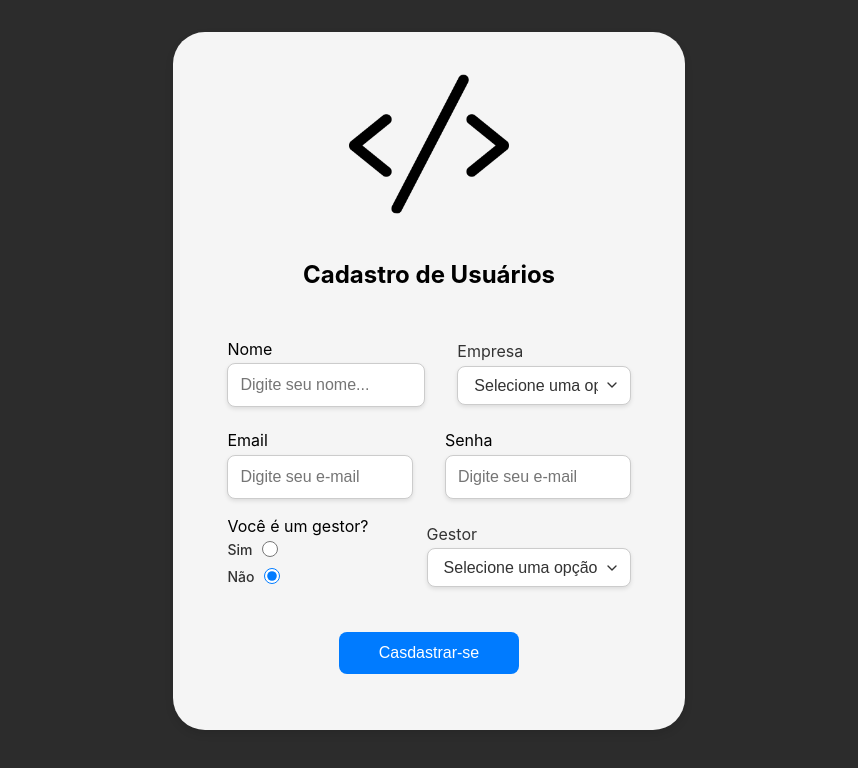
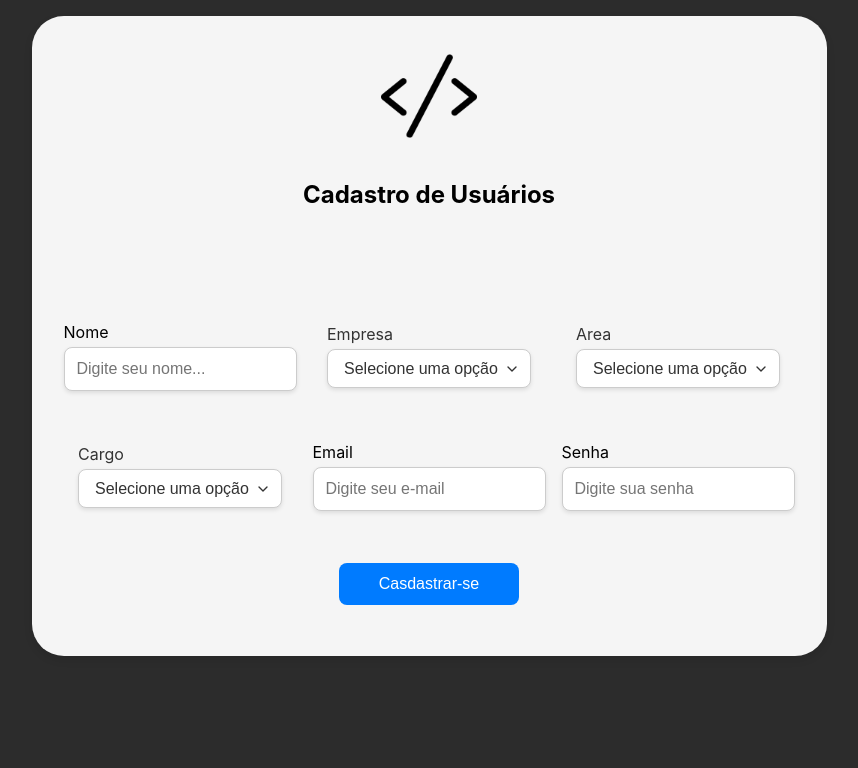
Before and after one commit to davidson-vs/StudyModules, a React (Create React App) app in the folder app/frontend/project_views/: page /cadastro-user in a window 1280 px wide. Shown: the top 768 px of the page, without its empty margins (211-1069 px from the left). Built offline with nearby package versions, Linux system fonts and the light colour scheme.

Commit message:
Versão inicial do visual da tela de cadastro ajustado.

```diff
--- a/app/frontend/project_views/src/components/styles/select.css
+++ b/app/frontend/project_views/src/components/styles/select.css
@@ -32,6 +32,7 @@
   background-repeat: no-repeat;
   background-position: right 10px center;
   background-size: 16px;
+
 }
 
 .select-box:focus {
--- a/app/frontend/project_views/src/views/cadastroUser.jsx
+++ b/app/frontend/project_views/src/views/cadastroUser.jsx
@@ -15,11 +15,11 @@ const CadastroUser = (props) => {
 
     const [username, setUsername] = useState('')
     const [email, setEmail] = useState('')
-    const [isGestor, setIsGestor] = useState('N')
+    const [area, setArea] = useState('')
+    const [cargo, setCargo] = useState('N')
     const [idGestor, setGestor] = useState(null)
     const [empresa, setEmpresa] = useState(null)
     const [password, setPassword] = useState('')
-
 
     return (
         <form onSubmit={createUser()} className="cadastro-container">
@@ -46,11 +46,28 @@ const CadastroUser = (props) => {
                         name="empresa-funcionario"
                         onChange={(e)=>setEmpresa(e.target.value)}
                         required={true}
+                        options={[{value: 1, label: "empresa 1"}, {value: 2, label: "empresa 2"}, {value: 3, label: "empresa 3"}]}
+                    />
+
+                    <SelectBoxComponent
+                        label="Area"
+                        name="area-funcionario"
+                        onChange={(e)=>setArea(e.target.value)}
+                        required={true}
                         options={[{value: 1, label: "area 1"}, {value: 2, label: "area 2"}, {value: 3, label: "area 3"}]}
+                        style={{ gridColumn: "1 / 2", gridRow: "3" }}
                     />
                 </div>
 
                 <div className="inputs-row">
+                    <SelectBoxComponent
+                        label="Cargo"
+                        name="cargo-funcionario"
+                        onChange={(e)=> setCargo(e.target.value)}
+                        required={true}
+                        options={[{value: 1, label: "ANALISTA JR"}, {value: 2, label: "ANALISTA PLENO"}, {value: 3, label: "ANALISTA SÊNIOR"}, {value: 4, label: "GESTOR"}]}
+                    />
+
                     <InputComponent
                         type="email"
                         labelText="Email"
@@ -65,7 +82,7 @@ const CadastroUser = (props) => {
                         type="password"
                         labelText="Senha"
                         name="pwd-cadastro"
-                        placeholder="Digite seu e-mail"
+                        placeholder="Digite sua senha"
                         value={password}
                         maxLength="16"
                         onChange={(e)=>setPassword(e.target.value)}
@@ -74,29 +91,15 @@ const CadastroUser = (props) => {
                 </div>
 
                 <div className="inputs-row">
-                    <RadioInput
-                            label="Você é um gestor?"
-                            options={[
-                                { id: 'radio1', name: 'radioGroup', value: 'S', label: 'Sim' },
-                                { id: 'radio2', name: 'radioGroup', value: 'N', label: 'Não' }
-
-                            ]}
-                            selectedValue={isGestor}
-                            onChange={(e) => setIsGestor(e.target.value)}
-                        />
-                    {
-                    isGestor === 'N' ?
+                    {cargo === '4' ?
                     <SelectBoxComponent
-                            label="Gestor"
-                            name="gestor-funcionario"
-                            onChange={(e)=>setGestor(e.target.value)}
-                            required={true}
-                            options={[{value: 1, label: "Gestor 1"}, {value: 2, label: "Gestor 2"}, {value: 3, label: "Gestor 3"}]}
-                        /> : <></>
-                    }
-
+                        label="Gestor"
+                        name="gestor-funcionario"
+                        onChange={(e)=>setGestor(e.target.value)}
+                        required={true}
+                        options={[{value: 1, label: "Gestor 1"}, {value: 2, label: "Gestor 2"}, {value: 3, label: "Gestor 3"}]}
+                    /> : <></>}
                 </div>
-                <br />
                 <button type="submit">Casdastrar-se</button>
             </div>
         </form>
--- a/app/frontend/project_views/src/views/login.jsx
+++ b/app/frontend/project_views/src/views/login.jsx
@@ -53,10 +53,11 @@ const Login = (props) => {
 
                         </div>
                         <div>
+                                <button type="submit">Entrar</button>
+                        </div>
+                        <br />
+                        <div>
                                 <Link to="/cadastro-user">Não Possuo Cadastro</Link>
-                        </div>
-                        <div>
-                                <button type="submit">Entrar</button>
                         </div>
                 </form>
         )
--- a/app/frontend/project_views/src/views/styles/cadastroUser.css
+++ b/app/frontend/project_views/src/views/styles/cadastroUser.css
@@ -1,7 +1,6 @@
 body{
-    /* height: 100vh; */
-    width: 100vw;
-
+    height: 100%;
+    width: 100%;
     display: flex;
     justify-content: center;
     align-items: flex-start;
@@ -15,17 +14,18 @@ body{
     flex-direction: column;
     align-items: center;
     text-align: center;
-    width: 40vw;
+    width: 100%;
     border-radius: 2rem;
     padding: 2rem;
     box-shadow: 0 4px 8px rgba(0, 0, 0, 0.1);
-    margin-top: 2rem;
-    min-height: 90%; /* Garante que o fundo cubra todos os inputs */
+    margin-top: 1rem;
+    /* height: calc(100vh - 2rem);  */
+    min-height: 80vh;
     justify-content: space-between; /* Distribui o conteúdo adequadamente */
 }
 
 .cadastro-container img{
-    width: 10rem;
+    width: 6rem;
     margin-bottom: 2rem;
 }
 
@@ -33,20 +33,22 @@ body{
     margin-bottom: 2rem;
 }
 
-.inputs-session{
-    width: 90%;
+.inputs-session {
+    width: 100%;
     height: 100%;
-    display: flex;
+    display: grid;
+    grid-template-columns: repeat(3, 1fr); /* Define 3 colunas de largura igual */
+    grid-auto-rows: minmax(80px, auto); /* Ajusta a altura das linhas */
+    gap: 1rem;
     align-items: center;
-    justify-content: center;
+    justify-items: center;
 }
 
-.inputs-row{
-    width: 100%;
-    display: flex;
-    gap: 2rem;
-    align-items: center;
-    justify-content: space-between;
-    flex-wrap: nowrap;
-    margin-bottom: 5px;
+.inputs-row {
+    display: contents; /* Para que os filhos sigam o comportamento do grid diretamente */
 }
+
+button[type="submit"] {
+    grid-column: span 3; /* Faz o botão ocupar a largura total das 3 colunas */
+    align-self: center;
+}
--- a/app/frontend/project_views/src/views/styles/login.css
+++ b/app/frontend/project_views/src/views/styles/login.css
@@ -27,12 +27,12 @@
 
   .inputs-session{
     width: 100%; /* Para ocupar todo o espaço disponível */
-    height: 12rem;
+    height: 9rem;
     display: flex;
     flex-direction: column;
     justify-content: space-around;
     align-items: center;
-    margin-bottom: 1.5rem;
+    /* margin-bottom: 1.5rem; */
   }
 
   button {
```
